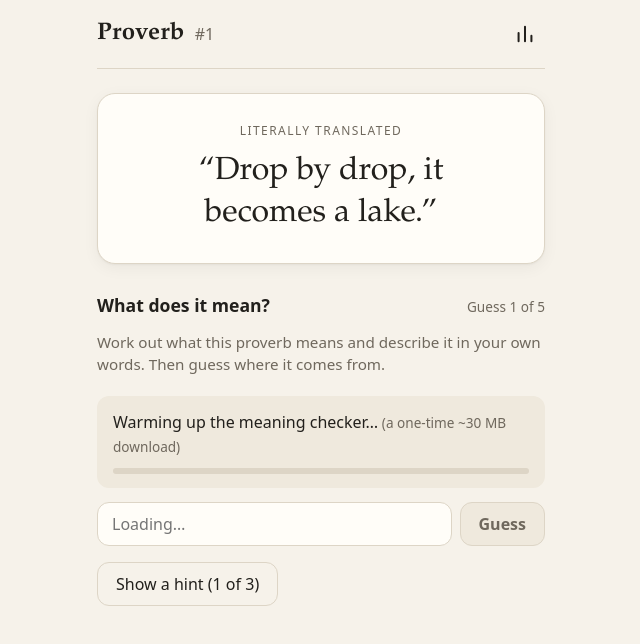
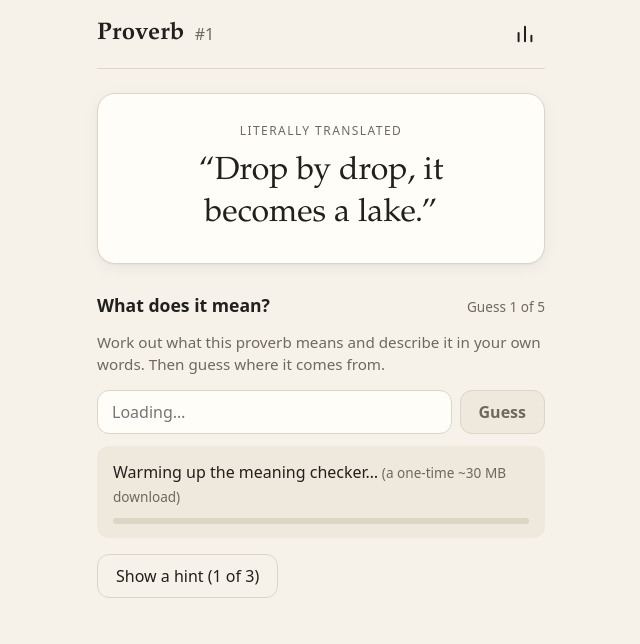
Before and after one commit to AbdulMominAlam/proverb-game, a React (Vite) app: page / in a window 1280 px wide. Shown: the top 644 px of the page, without its empty margins (319-959 px from the left). Built offline with nearby package versions, Linux system fonts and the light colour scheme.

Commit message:
Show model loading notice below the meaning input so it doesn't shift
Co-Authored-By: Claude Opus 5.5 <noreply@anthropic.com>

```diff
--- a/src/components/MeaningRound.jsx
+++ b/src/components/MeaningRound.jsx
@@ -67,7 +67,6 @@ export default function MeaningRound({ proverb, meaning, embedder, dispatch, onC
 
       {!meaning.done && (
         <>
-          <ModelLoading status={embedder.status} progress={embedder.progress} error={embedder.error} />
           <form className="guess-form" onSubmit={handleSubmit}>
             <label htmlFor="meaning-input" className="visually-hidden">
               Your guess at the meaning
@@ -90,6 +89,8 @@ export default function MeaningRound({ proverb, meaning, embedder, dispatch, onC
             </button>
           </form>
           {message && <p className="form-message">{message}</p>}
+          {/* Below the input, so the input doesn't jump when the notice disappears. */}
+          <ModelLoading status={embedder.status} progress={embedder.progress} error={embedder.error} />
           <HintList
             hints={proverb.hints}
             hintsUsed={meaning.hintsUsed}
--- a/src/index.css
+++ b/src/index.css
@@ -158,7 +158,7 @@ input {
 }
 
 .model-loading {
-  margin-top: 20px;
+  margin-top: 12px;
   padding: 14px 16px;
   border-radius: 12px;
   background: var(--surface-2);
```
